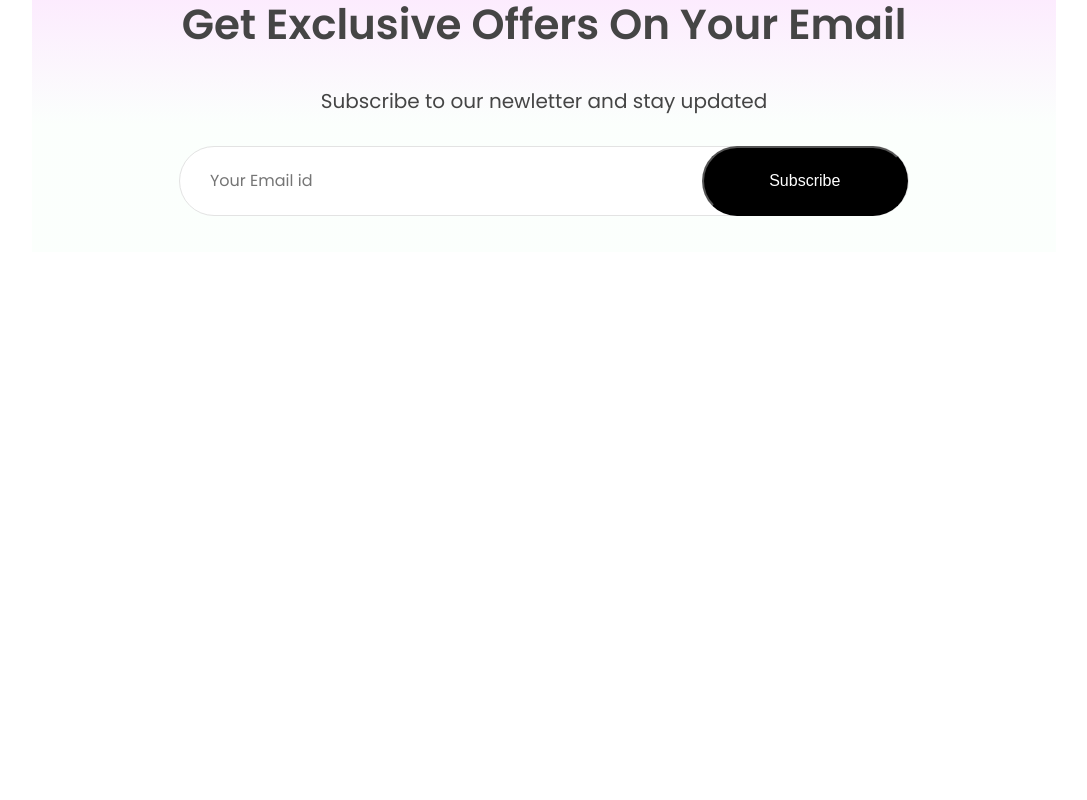
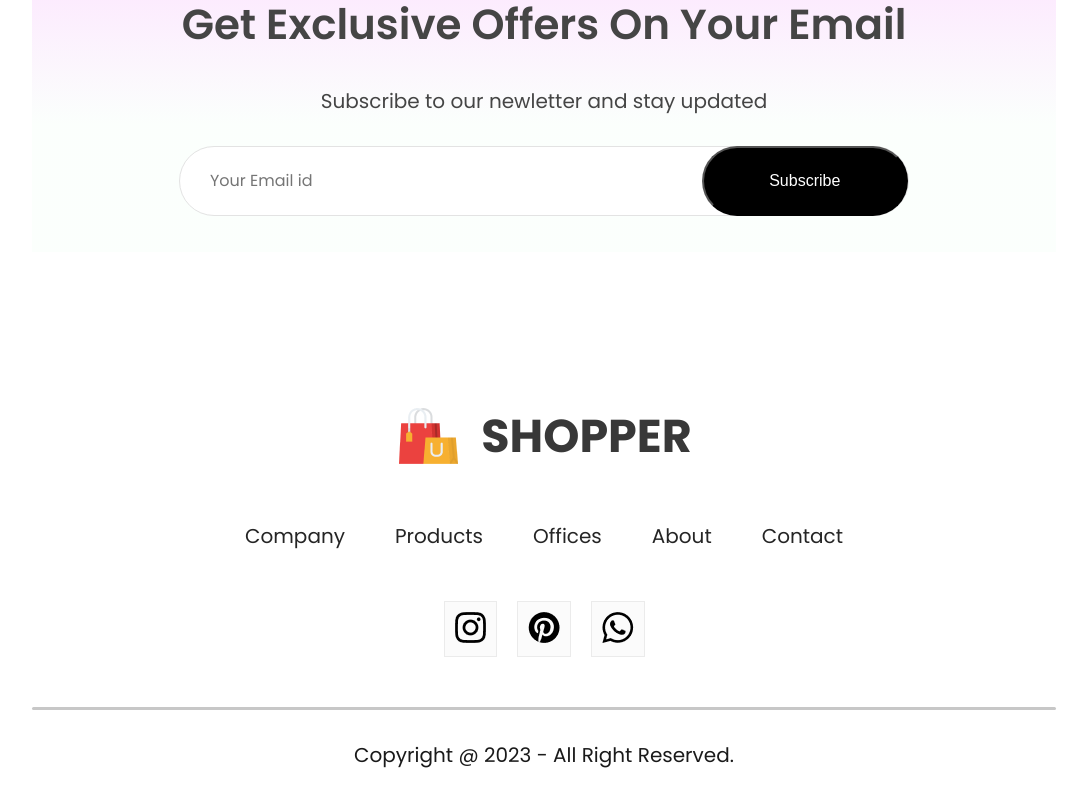
Before and after one commit to xuanson2003/E-Commerce, a React (Create React App) app: page / in a window 1280 px wide. Shown: the part 3692-4492 px from the top of the page, without its empty margins (96-1183 px from the left). Before the commit the page ends 4094 px from the top, so only its background shows below. Built offline with nearby package versions, Linux system fonts and the light colour scheme.

Commit message:
feat: Add Footer component

```diff
--- a/src/App.js
+++ b/src/App.js
@@ -2,6 +2,7 @@
 import Navbar from './Components/Navbar/Navbar';
 import { BrowserRouter, Routes, Route } from 'react-router-dom';
 import { publicRoutes } from './routes';
+import Footer from './Components/Footer/Footer';
 
 function App() {
     return (
@@ -13,6 +14,7 @@
                         <Route key={index} path={route.path} element={route.component} />
                     ))}
                 </Routes>
+                <Footer />
             </BrowserRouter>
         </div>
     );
--- /dev/null
+++ b/src/Components/Footer/Footer.jsx
@@ -0,0 +1,42 @@
+import React from 'react';
+import './Footer.scss';
+import footer_logo from '~/Components/Assets/logo.png';
+import instagram_icon from '~/Components/Assets/instagram_icon.png';
+import pintester_icon from '~/Components/Assets/pintester_icon.png';
+import whatsapp_icon from '~/Components/Assets/whatsapp_icon.png';
+
+const Footer = () => {
+    return (
+        <div className="footer">
+            <div className="footer-logo">
+                <img src={footer_logo} alt="" />
+                <p>SHOPPER</p>
+            </div>
+            <ul className="footer-links">
+                <li>Company</li>
+                <li>Products</li>
+                <li>Offices</li>
+                <li>About</li>
+                <li>Contact</li>
+            </ul>
+            <div className="footer-social-icon">
+                <div className="footer-icons-container">
+                    <img src={instagram_icon} alt="" />
+                </div>
+                <div className="footer-icons-container">
+                    <img src={pintester_icon} alt="" />
+                </div>
+                <div className="footer-icons-container">
+                    <img src={whatsapp_icon} alt="" />
+                </div>
+            </div>
+
+            <div className="footer-copyright">
+                <hr />
+                <p>Copyright @ 2023 - All Right Reserved.</p>
+            </div>
+        </div>
+    );
+};
+
+export default Footer;
--- /dev/null
+++ b/src/Components/Footer/Footer.scss
@@ -0,0 +1,62 @@
+.footer {
+    display: flex;
+    flex-direction: column;
+    justify-content: center;
+    align-items: center;
+    gap: 50px;
+}
+
+.footer-logo {
+    display: flex;
+    align-items: center;
+    gap: 20px;
+
+    p {
+        color: #383838;
+        font-size: 46px;
+        font-weight: 700;
+    }
+}
+
+.footer-links {
+    display: flex;
+    list-style: none;
+    gap: 50px;
+    color: #252525;
+    font-size: 20px;
+
+    li {
+        cursor: pointer;
+    }
+}
+
+.footer-social-icon {
+    display: flex;
+    gap: 20px;
+}
+
+.footer-icons-container {
+    padding: 10px;
+    padding-bottom: 6px;
+    background-color: #fbfbfb;
+    border: 1px solid #ebebeb;
+}
+
+.footer-copyright {
+    display: flex;
+    flex-direction: column;
+    align-items: center;
+    gap: 30px;
+    width: 100%;
+    margin-bottom: 30px;
+    color: #1a1a1a;
+    font-size: 20px;
+
+    hr {
+        width: 80%;
+        border: none;
+        border-radius: 10px;
+        height: 3px;
+        background-color: #c7c7c7;
+    }
+}
```
